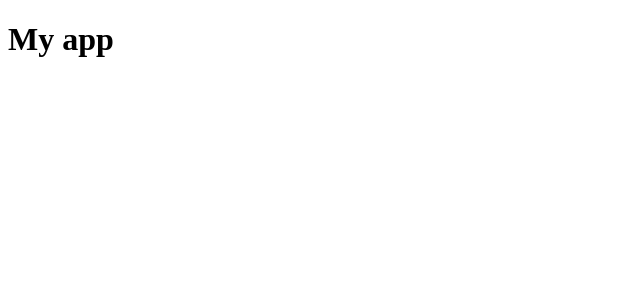
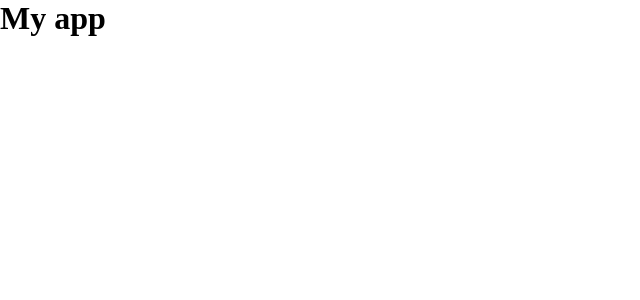
Before and after one commit to asharanjith/crypto-currency, a React (Create React App) app: page / in a window 1280 px wide. Shown: the top 300 px of the page, without its empty margins (0-640 px from the left). Built offline with nearby package versions, Linux system fonts and the light colour scheme.

Commit message:
Add file structure

```diff
--- a/package.json
+++ b/package.json
@@ -3,13 +3,16 @@
   "version": "0.1.0",
   "private": true,
   "dependencies": {
+    "@reduxjs/toolkit": "^1.9.1",
     "@testing-library/jest-dom": "^5.16.5",
     "@testing-library/react": "^13.4.0",
     "@testing-library/user-event": "^13.5.0",
     "react": "^18.2.0",
     "react-dom": "^18.2.0",
     "react-redux": "^8.0.5",
+    "react-router-dom": "^6.6.1",
     "react-scripts": "5.0.1",
+    "redux": "^4.2.0",
     "web-vitals": "^2.1.4"
   },
   "scripts": {
--- /dev/null
+++ b/src/Redux/configurestore.js
@@ -0,0 +1,11 @@
+import { configureStore, combineReducers } from '@reduxjs/toolkit';
+
+const rootReducer = combineReducers({
+  // Add your reducers here
+});
+
+const store = configureStore({
+  reducer: rootReducer,
+});
+
+export default store;
--- a/src/index.css
+++ b/src/index.css
@@ -0,0 +1,5 @@
+*, *::after, *::before {
+  box-sizing: border-box;
+  margin: 0;
+    padding: 0;
+}
--- a/src/index.js
+++ b/src/index.js
@@ -1,11 +1,18 @@
 import React from 'react';
 import ReactDOM from 'react-dom/client';
+import { BrowserRouter } from 'react-router-dom';
+import { Provider } from 'react-redux';
+import store from './Redux/configurestore';
 import './index.css';
 import App from './App';
 
 const root = ReactDOM.createRoot(document.getElementById('root'));
 root.render(
   <React.StrictMode>
-    <App />
+    <BrowserRouter>
+      <Provider store={store}>
+        <App />
+      </Provider>
+    </BrowserRouter>
   </React.StrictMode>,
 );
```
Also changed, not shown: src/components/navbar.js (added), 1 other file (tests, documents, lock files or other folders).
